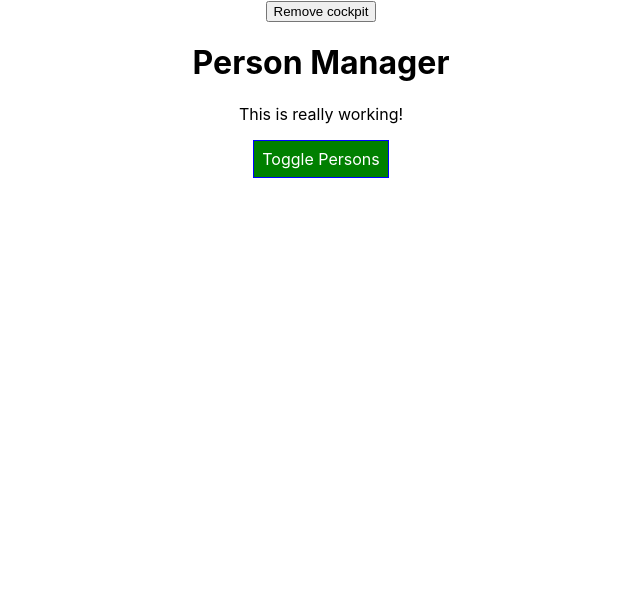
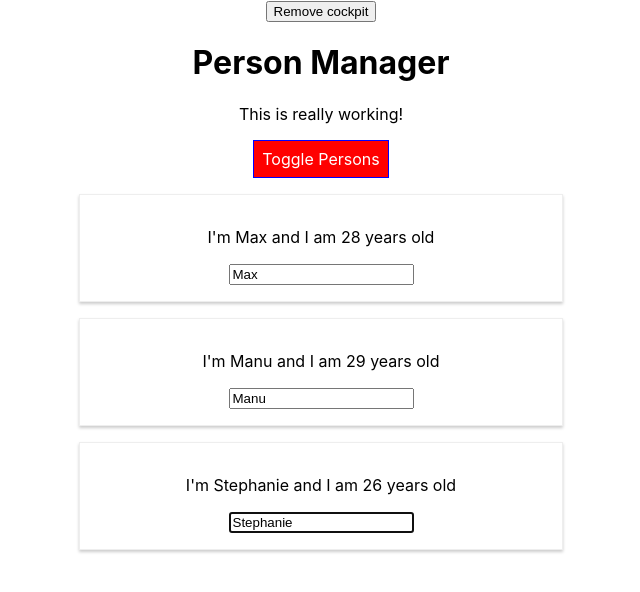
Before and after one commit to godomainz/react-complete-guide, a React (Create React App) app: page / in a window 1280 px wide. Shown: the top 592 px of the page, without its empty margins (319-959 px from the left). Built offline with nearby package versions, Linux system fonts and the light colour scheme.

Commit message:
111 Refs with React Hooks

```diff
--- a/src/components/Cockpit/Cockpit.tsx
+++ b/src/components/Cockpit/Cockpit.tsx
@@ -1,15 +1,15 @@
-import React, { useEffect } from 'react';
+import React, { useEffect, useRef } from 'react';
 import classes from './Cockpit.module.css';
 
 const Cockpit = (props:any) => {
+
+    const toggleBtnRef:any = useRef(null);
+
+
     useEffect(()=>{
       console.log('[Cockpit.tsx] useEffect');
-      // Http request...
-      const timer = setTimeout(()=>{
-        alert('Saved data to the cloud');
-      },1000);
+      toggleBtnRef.current.click();
       return () => {
-        clearTimeout(timer);
         console.log('[Cockpit.tsx] useEffect cleanup');
       };
     },[]);
@@ -40,7 +40,7 @@
         <div className={classes.Cockpit}>
             <h1>{props.title}</h1>
             <p className={assignedClasses.join(' ')}>This is really working!</p>
-            <button className={btnClass} onClick={props.clicked}>Toggle Persons</button>
+            <button ref={toggleBtnRef} className={btnClass} onClick={props.clicked}>Toggle Persons</button>
         </div>
 
     );
```
